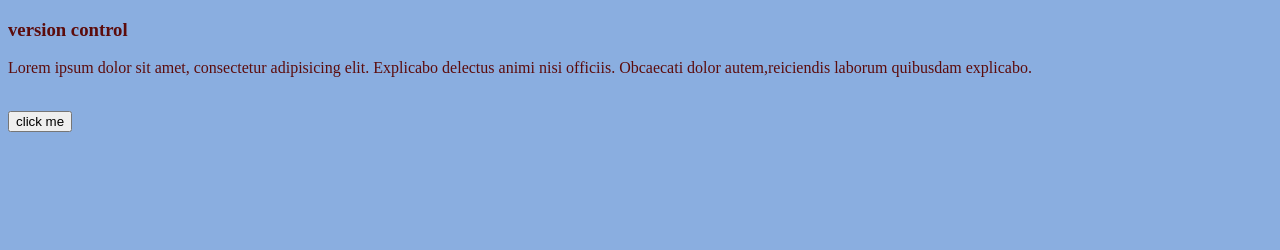
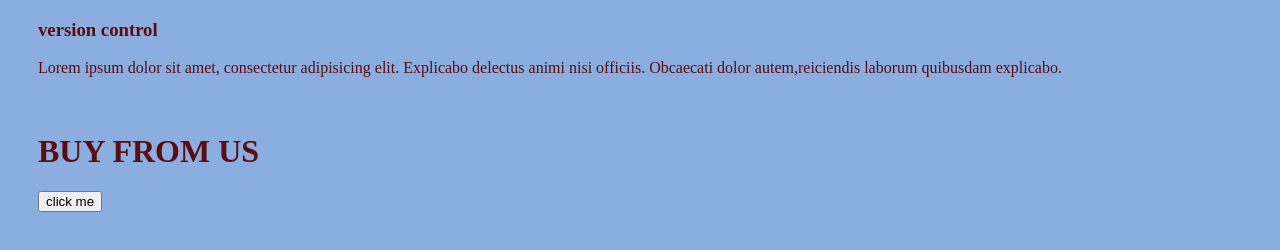
Before and after one commit to David18-code/v-control-lesson, a plain HTML site: page index.html in a window 1280 px wide. Drawn offline with Linux system fonts and the light colour scheme.

Commit message:
2nd html file created

```diff
--- a/index.css
+++ b/index.css
@@ -1,4 +1,5 @@
 body{
     background-color: rgb(138, 174, 224);
     color:rgb(92, 12, 12);
+    padding-left: 30px;
 }
--- a/index.html
+++ b/index.html
@@ -13,6 +13,7 @@
             nisi officiis. Obcaecati dolor autem,reiciendis laborum quibusdam explicabo.
         </p>
         <br>
+        <h1>BUY FROM US</h1>
         <button id="a-btn">click me</button>
     </div>
 </body>
```
